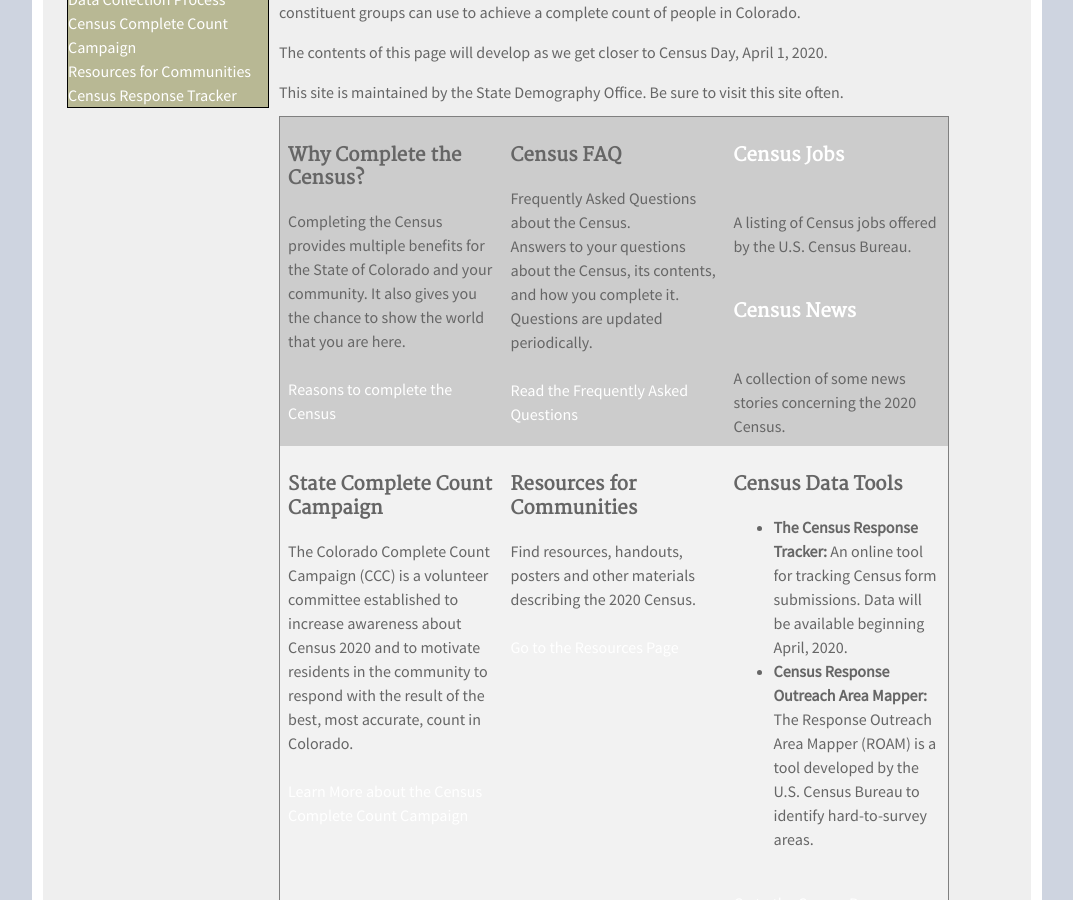
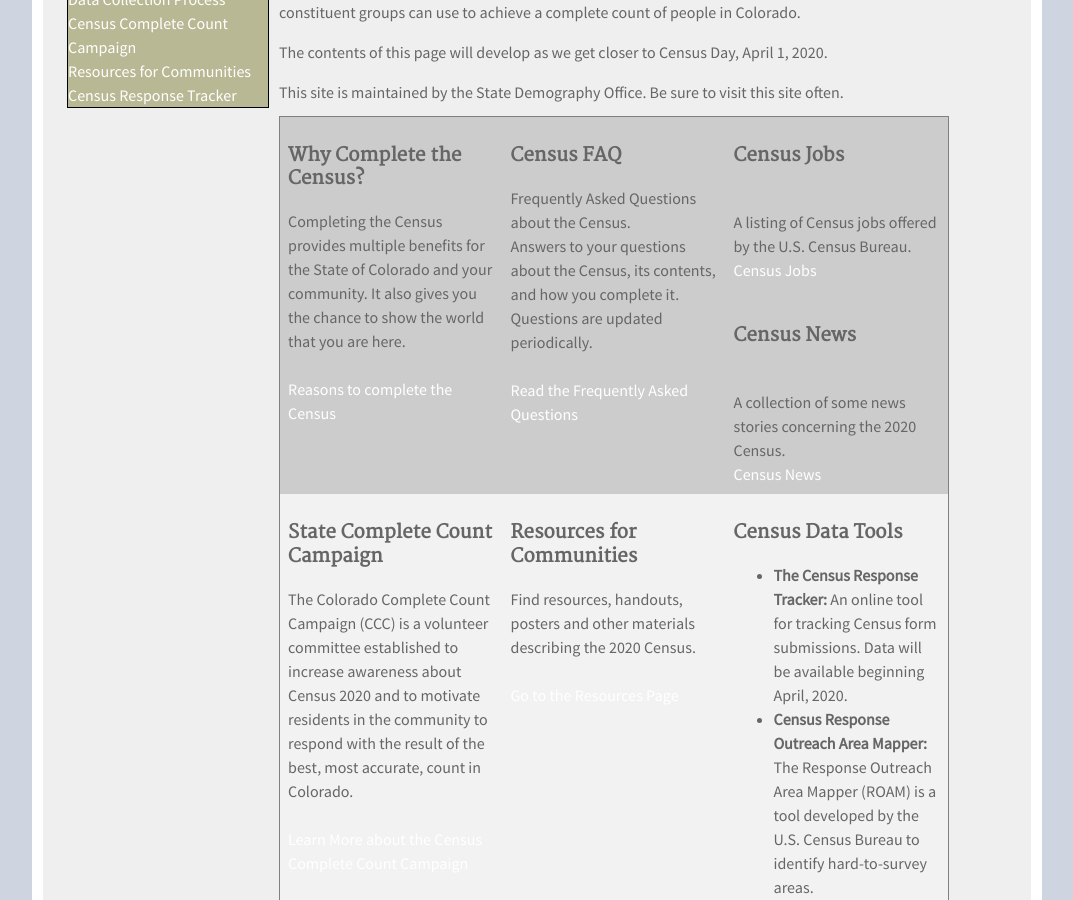
Before and after one commit to TBleess/Website_New, a Jekyll site: the page built from pages/5_CensusACS/census_2020_main.html, in a window 1280 px wide and 900 px high, scrolled down 686 px. Shown: the whole window, without its empty margins (103-1176 px from the left). Built offline with Jekyll 4.4.1, drawn with Linux system fonts in a browser that asks for light colours.

Commit message:
Update census_2020_main.html

```diff
--- a/pages/5_CensusACS/census_2020_main.html
+++ b/pages/5_CensusACS/census_2020_main.html
@@ -117,13 +117,15 @@
 	<a class="button" href="https://demography.dola.colorado.gov/census-acs/2020-faq/">Read the Frequently Asked Questions</a>
 </td>
 <td valign="top">
-	<h3><a href='https://demography.dola.colorado.gov/census-acs/2020_Census_Jobs/'>Census Jobs</a></h3>
+	<h3>Census Jobs</h3>
 	<br>
-	A listing of Census jobs offered by the U.S. Census Bureau.
+	A listing of Census jobs offered by the U.S. Census Bureau. <br>
+	<a href='https://demography.dola.colorado.gov/census-acs/2020_Census_Jobs/'>Census Jobs</a>
 	<br><br>
-	<h3><a href='https://demography.dola.colorado.gov/census-acs/2020_news/'>Census News</a></h3>
+	<h3>Census News</h3>
 	<br>
-	A collection of some news stories concerning the 2020 Census.
+	A collection of some news stories concerning the 2020 Census.<br>
+	<a href='https://demography.dola.colorado.gov/census-acs/2020_news/'>Census News</a>
 </td>
 </tr>
 <tr>
```
